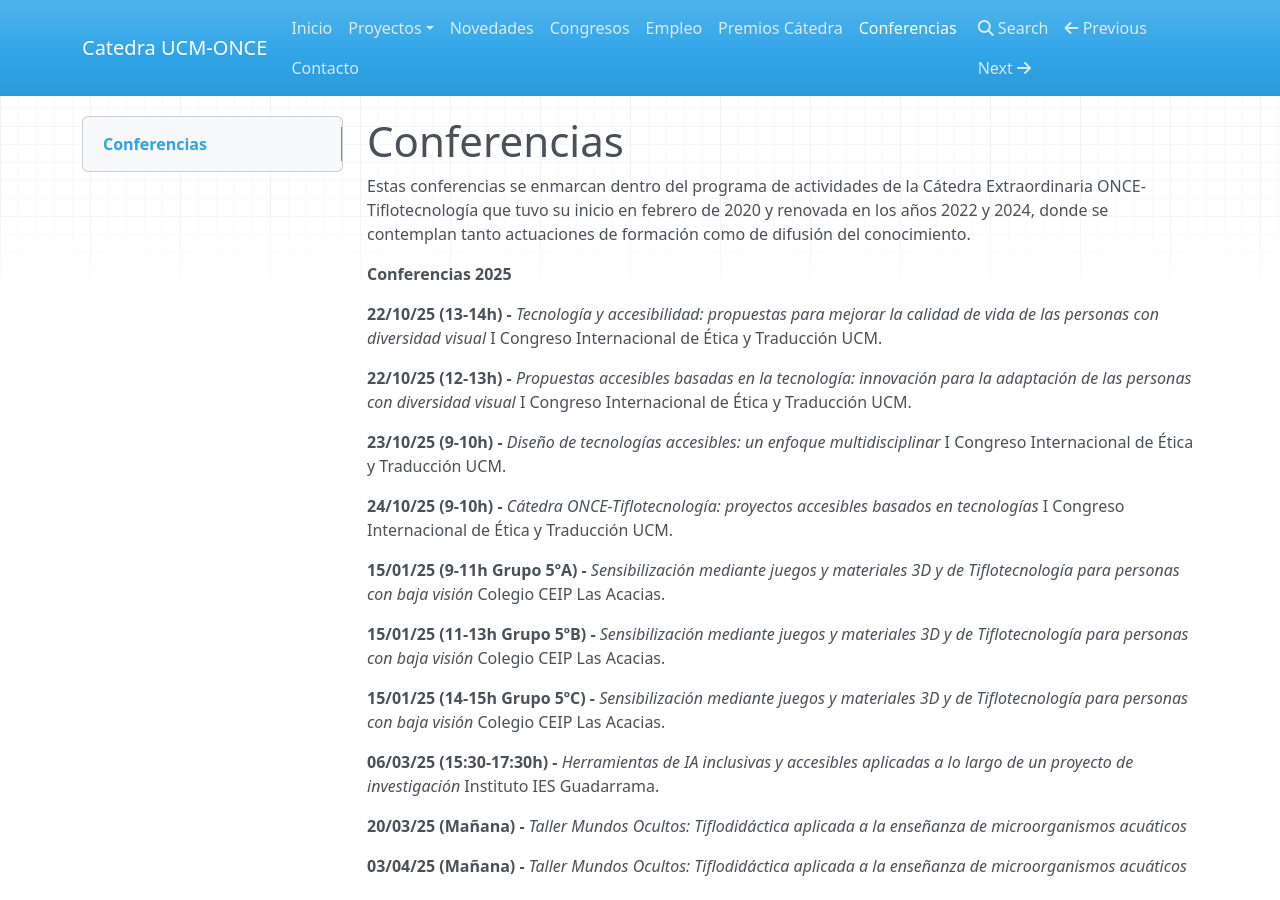
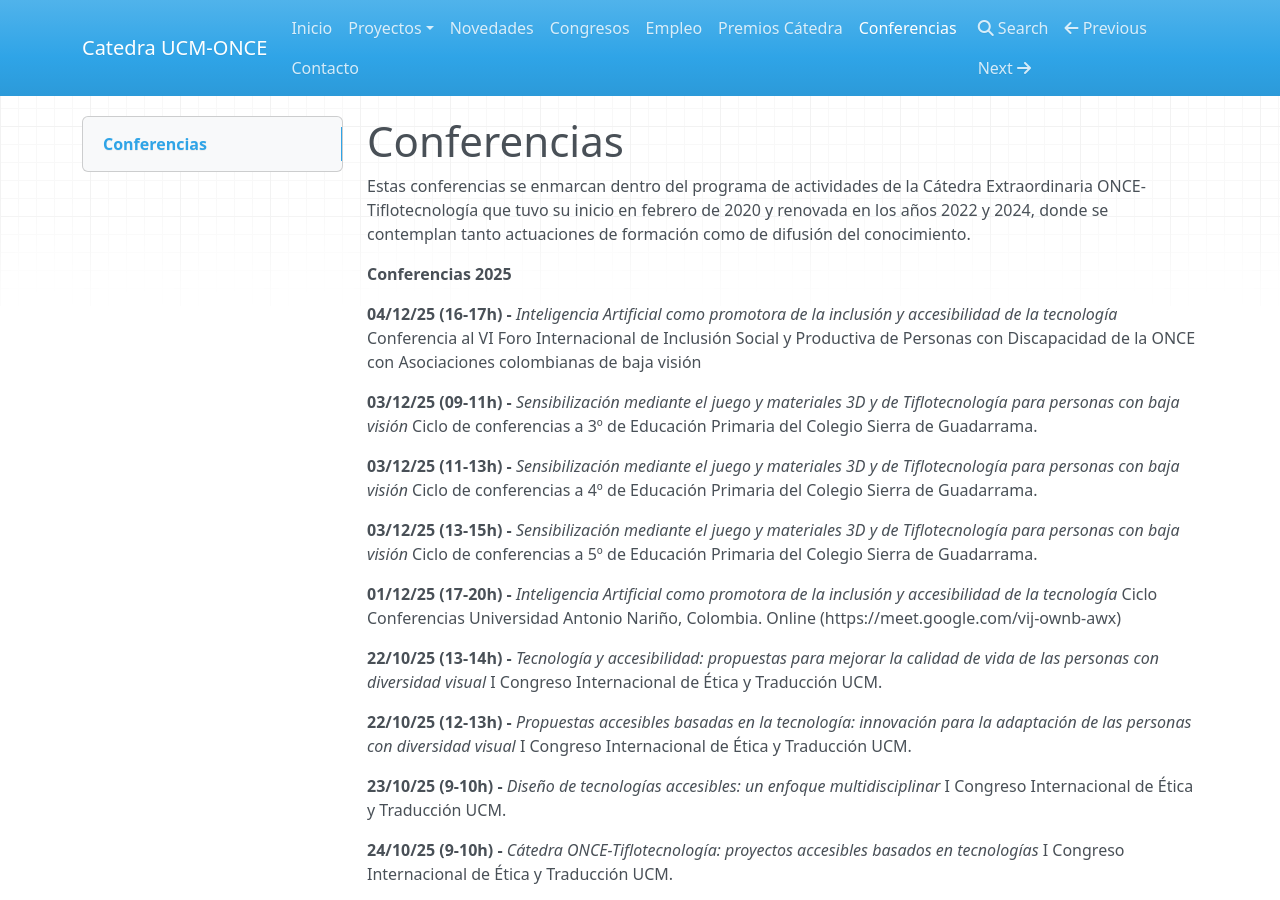
Before and after one commit to catedraonce/catedraonce.github.io, an MkDocs documentation site: the page built from docs/Conferencias/index.md, in a window 1280 px wide and 900 px high. Built offline with MkDocs 1.6.1, drawn with Linux system fonts in a browser that asks for light colours; nearby versions of some CDN libraries.

```diff
--- a/docs/Conferencias/index.md
+++ b/docs/Conferencias/index.md
@@ -4,6 +4,16 @@ Estas conferencias se enmarcan dentro del programa de actividades de la Cátedra
 
 
 **Conferencias 2025**
+
+**04/12/25 (16-17h) -** *Inteligencia Artificial como promotora de la inclusión y accesibilidad de la tecnología* Conferencia al VI Foro Internacional de Inclusión Social y Productiva de Personas con Discapacidad de la ONCE con Asociaciones colombianas de baja visión
+
+**03/12/25 (09-11h) -** *Sensibilización mediante el juego y materiales 3D y de Tiflotecnología para personas con baja visión* Ciclo de conferencias a 3º de Educación Primaria del Colegio Sierra de Guadarrama.
+
+**03/12/25 (11-13h) -** *Sensibilización mediante el juego y materiales 3D y de Tiflotecnología para personas con baja visión* Ciclo de conferencias a 4º de Educación Primaria del Colegio Sierra de Guadarrama.
+
+**03/12/25 (13-15h) -** *Sensibilización mediante el juego y materiales 3D y de Tiflotecnología para personas con baja visión* Ciclo de conferencias a 5º de Educación Primaria del Colegio Sierra de Guadarrama.
+
+**01/12/25 (17-20h) -** *Inteligencia Artificial como promotora de la inclusión y accesibilidad de la tecnología* Ciclo Conferencias Universidad Antonio Nariño, Colombia. Online (https://meet.google.com/vij-ownb-awx)
 
 **22/10/25 (13-14h) -** *Tecnología y accesibilidad: propuestas para mejorar la calidad de vida de las personas con diversidad visual* I Congreso Internacional de Ética y Traducción UCM.
 
```
Also changed, not shown: mkDocs.md (+15 -3 lines).
